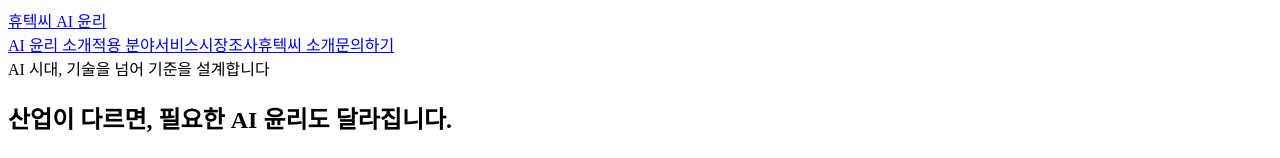
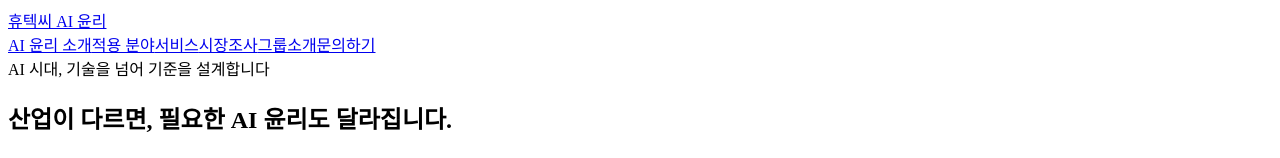
Before and after one commit to hu-tec/AI-ethics-new, a React (Vite) app: page / in a window 1280 px wide. Shown: the top 158 px of the page. Built offline with nearby package versions, Linux system fonts and the light colour scheme; the HTML template or start-up script is replaced by a standard one.

Commit message:
Update Navbar.jsx

```diff
--- a/src/components/layout/Navbar.jsx
+++ b/src/components/layout/Navbar.jsx
@@ -8,7 +8,7 @@
     { name: '적용 분야', path: '/applications' },
     { name: '서비스', path: '/services' },
     { name: '시장조사', path: '/market-research' },
-    { name: '휴텍씨 소개', path: '/about-hutec' },
+    { name: '그룹소개', path: 'https://hutechc.com/', external: true },
     { name: '문의하기', path: '/contact' },
   ];
 
@@ -20,6 +20,17 @@
         </Link>
         <nav className="hidden md:flex items-center space-x-6">
           {links.map((link) => (
+            link.external ? (
+              <a
+                key={link.path}
+                href={link.path}
+                target="_blank"
+                rel="noopener noreferrer"
+                className="text-sm font-medium transition-colors hover:text-primary text-foreground"
+              >
+                {link.name}
+              </a>
+            ) : (
               <Link
                 key={link.path}
                 to={link.path}
@@ -29,6 +40,7 @@
               >
                 {link.name}
               </Link>
+            )
           ))}
         </nav>
       </div>
```
Lines whose indentation alone changed are shown as unchanged.
